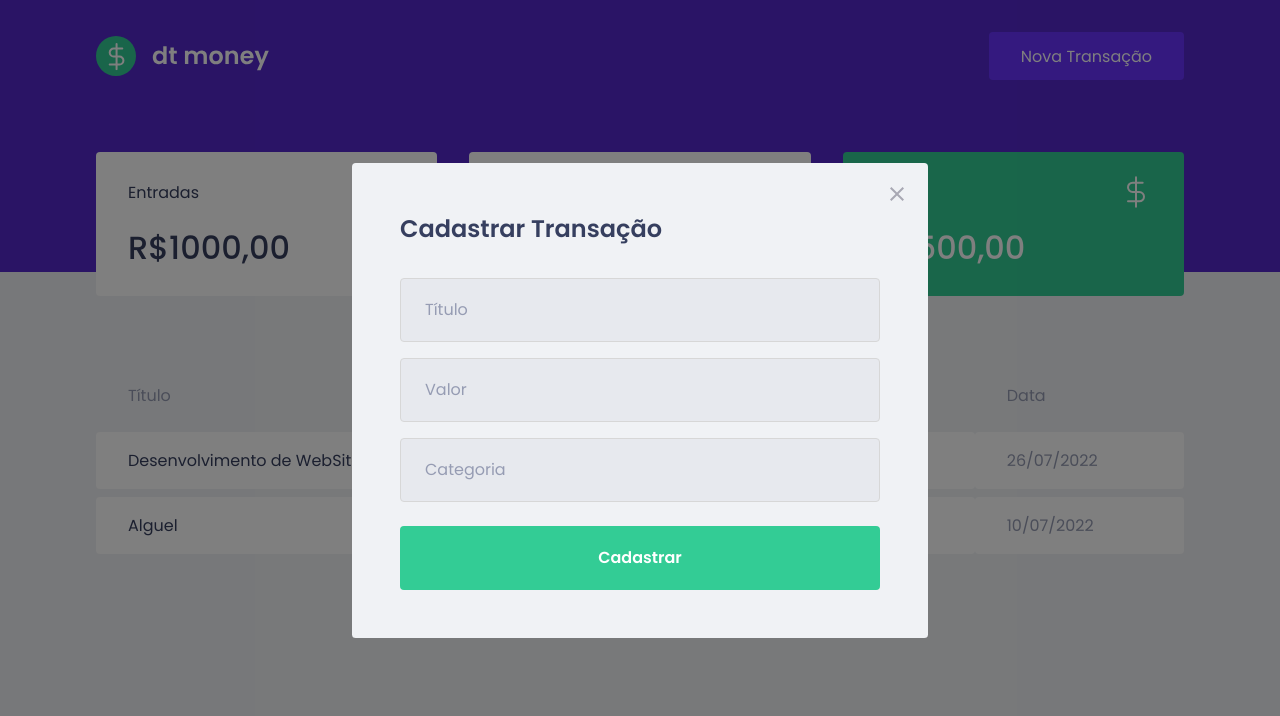
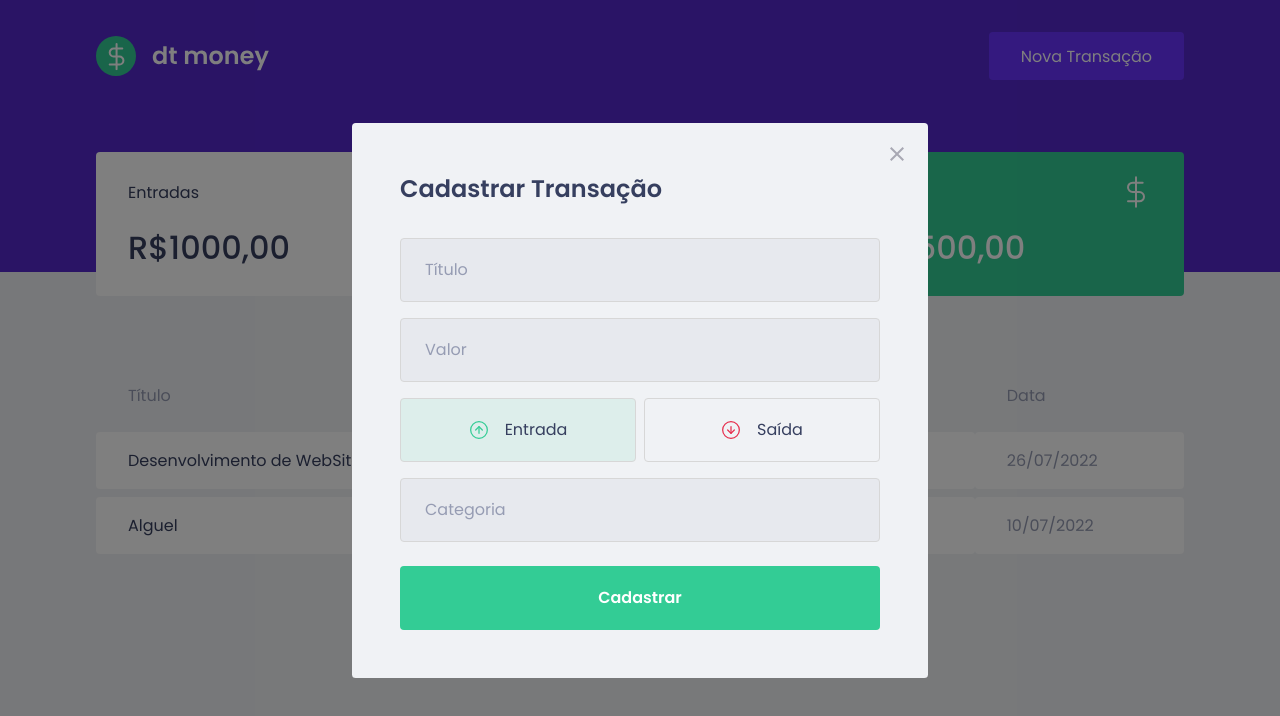
Before and after one commit to DenerBarros/dt-money, a React (Create React App) app: page / in a window 1280 px wide. Both pictures are taken after a click on the button "Nova Transação". Shown: the top 716 px of the page. Built offline with nearby package versions, Linux system fonts and the light colour scheme; no server answers; what miragejs would draw is missing.

Commit message:
Estilização dos botões do Modal

```diff
--- a/package.json
+++ b/package.json
@@ -5,6 +5,7 @@
   "dependencies": {
     "axios": "^0.27.2",
     "miragejs": "^0.1.45",
+    "polished": "^4.2.2",
     "react": "^18.2.0",
     "react-dom": "^18.2.0",
     "react-modal": "^3.15.1",
--- a/src/components/NewTransactionModal/index.tsx
+++ b/src/components/NewTransactionModal/index.tsx
@@ -1,6 +1,9 @@
 import Modal from 'react-modal';
-import { Container } from './styles';
+import { Container, TransactionTypeContainer, RadioBox } from './styles';
 import closeImg from "../../assets/close.svg";
+import incomeImg from '../../assets/income.svg';
+import outcomeImg from '../../assets/outcome.svg';
+import { useState } from 'react';
 
 interface NewTransactionModalProps {
     isOpen: boolean;
@@ -8,6 +11,13 @@
 }
 
 export function NewTransactionModal({ isOpen, onRequestClose } : NewTransactionModalProps) {
+
+    const [type, setType] = useState('deposit');
+
+    function handleSetTypeDeposit(){
+
+    }
+
     return (
     <Modal
         isOpen={isOpen}
@@ -34,6 +44,30 @@
             placeholder='Valor'
         />
 
+
+        <TransactionTypeContainer>
+            <RadioBox
+                type="button"
+                onClick={() => {setType('deposit');}}
+                isActive={type === 'deposit'}
+                activeColor="green"
+            >
+                <img src={incomeImg} alt="Entrada" />
+                <span>Entrada</span>
+            </RadioBox>
+
+            <RadioBox
+                type="button"
+                onClick={() => {setType('withdraw');}}
+                isActive={type === 'withdraw'}
+                activeColor="red"
+            >
+                <img src={outcomeImg} alt="Saída" />
+                <span>Saída</span>
+            </RadioBox>
+        </TransactionTypeContainer>
+
+
         <input
             placeholder='Categoria'
         />
--- a/src/components/NewTransactionModal/styles.ts
+++ b/src/components/NewTransactionModal/styles.ts
@@ -1,4 +1,5 @@
 import styled from 'styled-components';
+import { darken, transparentize } from 'polished';
 
 
 export const Container = styled.form`
@@ -52,5 +53,60 @@
         }
     }
 
+`;
+
+export const TransactionTypeContainer=styled.div`
+    margin: 1rem 0;
+    display: grid;
+    grid-template-columns: 1fr 1fr;
+    gap: 0.5rem;
+
 
 `;
+
+interface RadioBoxProps {
+    isActive: boolean;
+    activeColor: 'green' | 'red';
+}
+
+const colors = {
+    green: '#33CC95',
+    red: '#E52E4D'
+}
+
+export const RadioBox = styled.button<RadioBoxProps>`
+
+    height: 4rem;
+    border: 1px solid #d7d7d7;
+    border-radius: 0.25rem;
+
+
+    background:${(props) => props.isActive
+    ? transparentize(0.9, colors[props.activeColor])
+    : 'transparent'
+    };
+
+    display: flex;
+    align-items: center;
+    justify-content: center;
+    transition: border-color 0.2s;
+
+    &:hover {
+        border-color: ${darken(0.1, '#d7d7d7')};
+
+    }
+
+    img {
+        height: 20px;
+        width: 20px;
+    }
+
+    span {
+        display: inline-block;
+        margin-left: 1rem;
+        font-size: 1rem;
+        color: var(--text-title);
+
+    }
+
+`;
```
Also changed, not shown: 2 other files (tests, documents, lock files or other folders).
